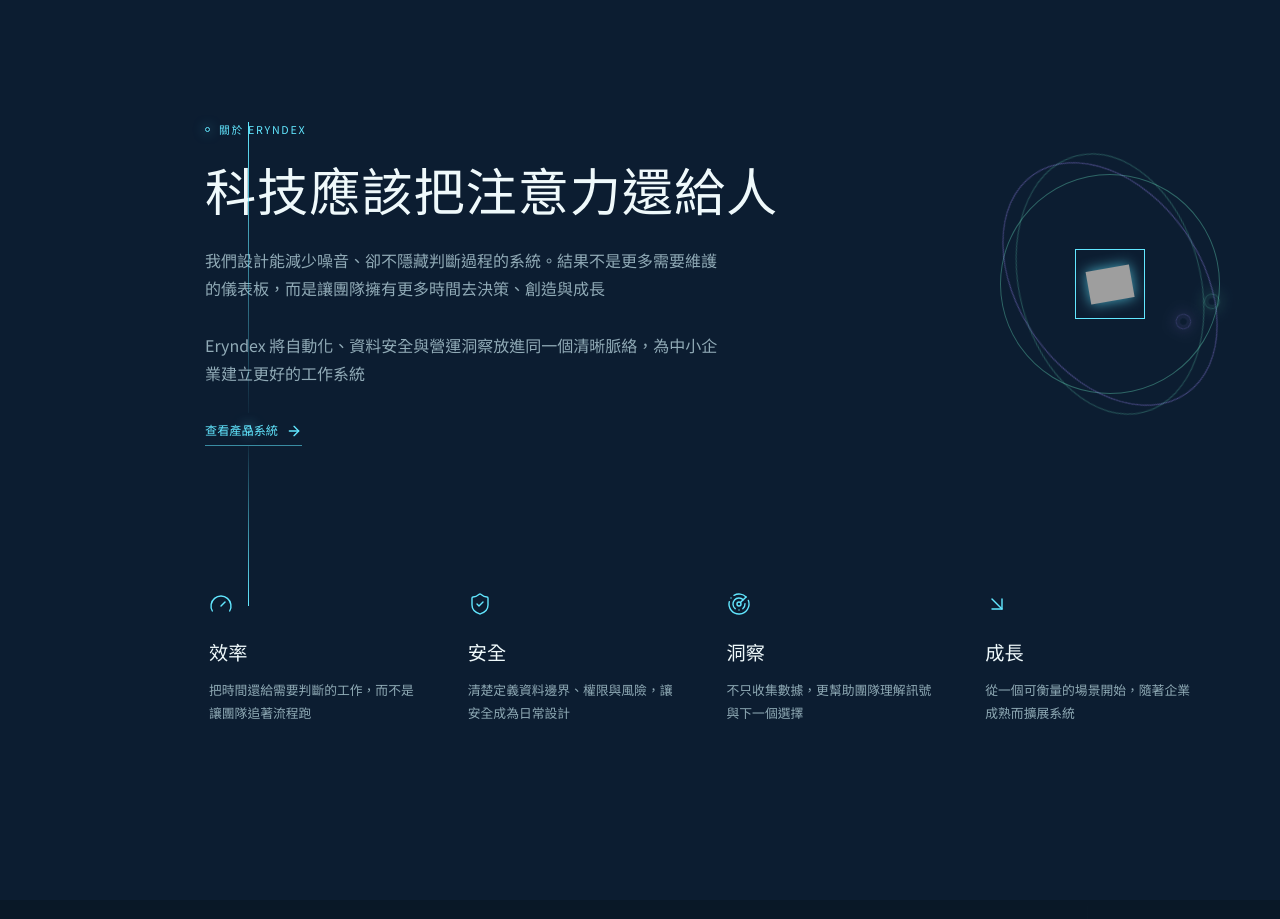
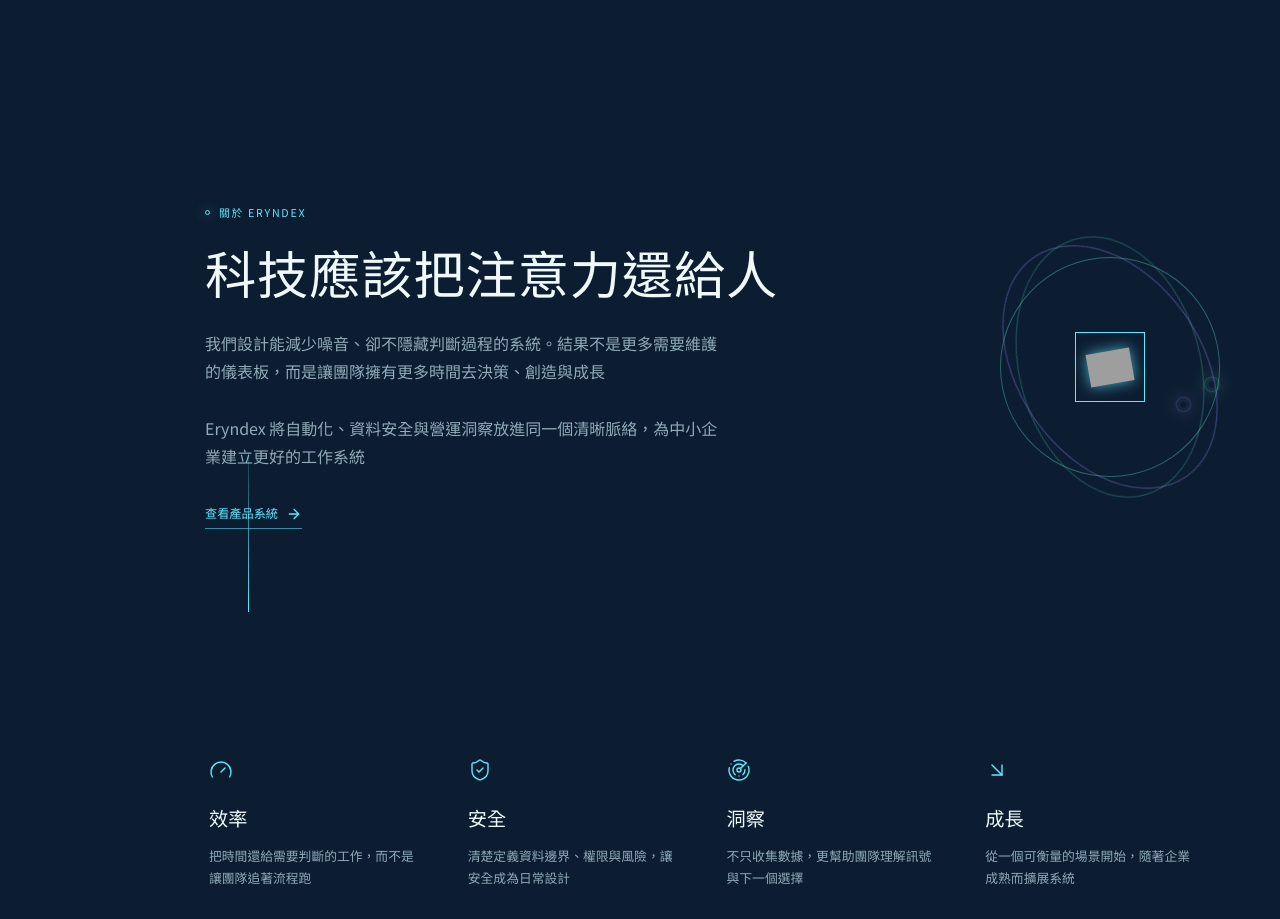
Before and after one commit to k129453497-byte/eryndex-tactile-systems, a React (Vite) app in the folder client/: page / in a window 1280 px wide. Shown: the part 780-1699 px from the top of the page. Built offline with nearby package versions, Linux system fonts and the light colour scheme; grey boxes are pictures that could not be loaded; a web font is replaced by a local one.

Commit message:
Place about rail below copy

```diff
--- a/client/src/index.css
+++ b/client/src/index.css
@@ -716,8 +716,9 @@
 /* About section grid alignment｜主文與四項原則共用同一條起始線。 */
 @media (min-width: 1001px) {
   .about-values { width: min(1075px, calc(100vw - 245px)); margin-top: 72px; margin-left: max(40px, calc(50vw - 455px)); margin-right: auto; }
-  .principle-grid .signal-rail { transform: translateX(158px); }
-  .principle-grid .signal-rail::after { content: ""; position: absolute; left: 50%; bottom: -160px; width: 1px; height: 160px; background: linear-gradient(rgba(98,231,255,.08), var(--cyan)); }
+  .principle-grid .signal-rail { align-self: start; min-height: 0; height: 160px; margin-top: 330px; transform: translateX(158px); }
+  .principle-grid .signal-rail .rail-line, .principle-grid .signal-rail .rail-dot { display: none; }
+  .principle-grid .signal-rail::after { content: ""; position: absolute; top: 0; left: 50%; width: 1px; height: 160px; background: linear-gradient(rgba(98,231,255,.12), var(--cyan)); }
   /* 四項原則作為內容導覽，不使用卡片或表格邊框。 */
   .about-values .values-grid { border: 0; }
   .about-values .value-cell { border: 0; }
```
